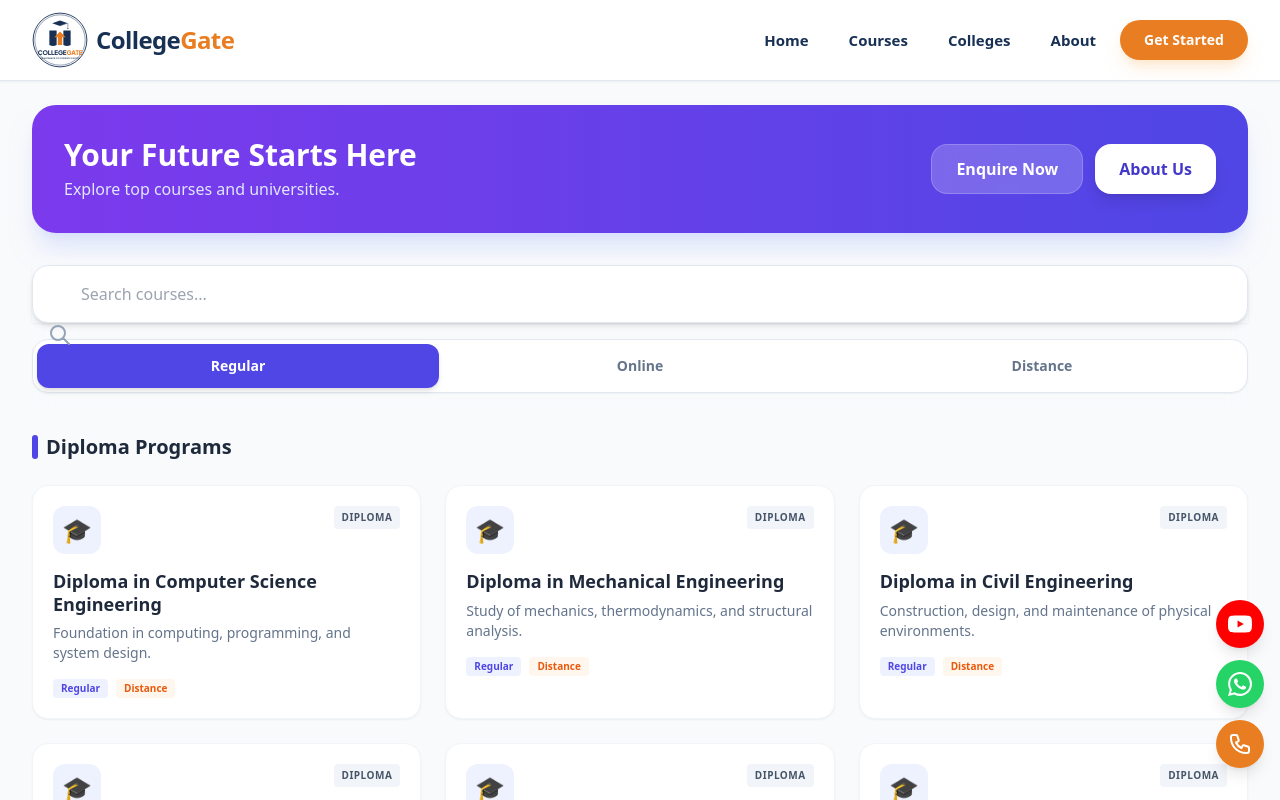
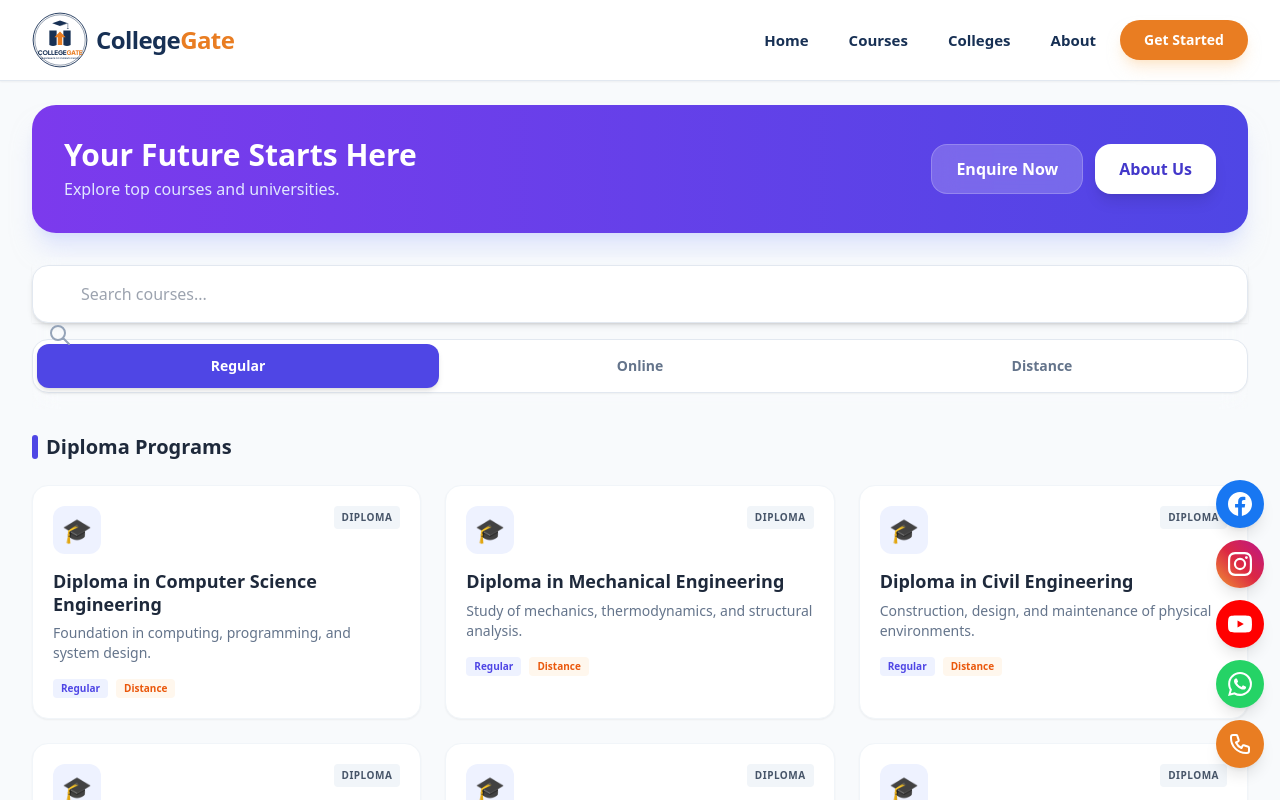
Before and after one commit to sundarammishra007/collegegate.in, a React (Vite) app: page / in a window 1280 px wide. Shown: the top 800 px of the page. Built offline with nearby package versions, Linux system fonts and the light colour scheme; no server answers.

Commit message:
feat: Add social media links to footer
Adds floating social media icons for Facebook and Instagram to the application. These links allow users to easily connect with CollegeGate.in on social platforms.

```diff
--- a/App.tsx
+++ b/App.tsx
@@ -254,10 +254,28 @@
       {/* Floating Contact Buttons */}
       <div className="fixed bottom-20 right-4 z-40 flex flex-col gap-3 md:bottom-8">
           <a
+            href="https://www.facebook.com/share/17zGSaFZo5/"
+            target="_blank"
+            rel="noopener noreferrer"
+            className="bg-[#1877F2] text-white p-3 rounded-full shadow-lg hover:scale-110 transition-transform flex items-center justify-center animate-bounce-in"
+            title="Follow on Facebook"
+          >
+              <svg className="w-6 h-6" fill="currentColor" viewBox="0 0 24 24"><path d="M24 12.073c0-6.627-5.373-12-12-12s-12 5.373-12 12c0 5.99 4.388 10.954 10.125 11.854v-8.385H7.078v-3.469h3.047V9.43c0-3.007 1.792-4.669 4.533-4.669 1.312 0 2.686.235 2.686.235v2.953H15.83c-1.491 0-1.956.925-1.956 1.874v2.25h3.328l-.532 3.469h-2.796v8.385C19.612 23.027 24 18.062 24 12.073z"/></svg>
+          </a>
+          <a
+            href="https://www.instagram.com/collegegate_official?igsh=MTZ6b2d5b3NuMDJ3cg=="
+            target="_blank"
+            rel="noopener noreferrer"
+            className="bg-gradient-to-tr from-[#f09433] via-[#dc2743] to-[#bc1888] text-white p-3 rounded-full shadow-lg hover:scale-110 transition-transform flex items-center justify-center animate-bounce-in delay-75"
+            title="Follow on Instagram"
+          >
+              <svg className="w-6 h-6" fill="currentColor" viewBox="0 0 24 24"><path d="M12 2.163c3.204 0 3.584.012 4.85.07 3.252.148 4.771 1.691 4.919 4.919.058 1.265.069 1.645.069 4.849 0 3.205-.012 3.584-.069 4.849-.149 3.225-1.664 4.771-4.919 4.919-1.266.058-1.644.07-4.85.07-3.204 0-3.584-.012-4.849-.07-3.26-.149-4.771-1.699-4.919-4.92-.058-1.265-.07-1.644-.07-4.849 0-3.204.013-3.583.07-4.849.149-3.227 1.664-4.771 4.919-4.919 1.266-.057 1.645-.069 4.849-.069zM12 0C8.741 0 8.333.014 7.053.072 2.695.272.273 2.69.073 7.052.014 8.333 0 8.741 0 12c0 3.259.014 3.668.072 4.948.2 4.358 2.618 6.78 6.98 6.98C8.333 23.986 8.741 24 12 24c3.259 0 3.668-.014 4.948-.072 4.354-.2 6.782-2.618 6.979-6.98.059-1.28.073-1.689.073-4.948 0-3.259-.014-3.667-.072-4.947-.196-4.354-2.617-6.78-6.979-6.98C15.668.014 15.259 0 12 0zm0 5.838a6.162 6.162 0 100 12.324 6.162 6.162 0 000-12.324zM12 16a4 4 0 110-8 4 4 0 010 8zm6.406-11.845a1.44 1.44 0 100 2.881 1.44 1.44 0 000-2.881z"/></svg>
+          </a>
+          <a
             href="http://www.youtube.com/@CollegeGate007"
             target="_blank"
             rel="noopener noreferrer"
-            className="bg-[#FF0000] text-white p-3 rounded-full shadow-lg hover:scale-110 transition-transform flex items-center justify-center animate-bounce-in"
+            className="bg-[#FF0000] text-white p-3 rounded-full shadow-lg hover:scale-110 transition-transform flex items-center justify-center animate-bounce-in delay-100"
             title="Watch on YouTube"
           >
               <svg className="w-6 h-6" fill="currentColor" viewBox="0 0 24 24"><path d="M23.498 6.186a3.016 3.016 0 0 0-2.122-2.136C19.505 3.545 12 3.545 12 3.545s-7.505 0-9.377.505A3.017 3.017 0 0 0 .502 6.186C0 8.07 0 12 0 12s0 3.93.502 5.814a3.016 3.016 0 0 0 2.122 2.136c1.871.505 9.376.505 9.376.505s7.505 0 9.377-.505a3.015 3.015 0 0 0 2.122-2.136C24 15.93 24 12 24 12s0-3.93-.502-5.814zM9.545 15.568V8.432L15.818 12l-6.273 3.568z"/></svg>
@@ -266,14 +284,14 @@
             href="https://wa.me/917033827101?text=HELLO%20i%20want%20to%20know%20more"
             target="_blank"
             rel="noopener noreferrer"
-            className="bg-[#25D366] text-white p-3 rounded-full shadow-lg hover:scale-110 transition-transform flex items-center justify-center animate-bounce-in delay-75"
+            className="bg-[#25D366] text-white p-3 rounded-full shadow-lg hover:scale-110 transition-transform flex items-center justify-center animate-bounce-in delay-150"
             title="Chat on WhatsApp"
           >
               <svg className="w-6 h-6" fill="currentColor" viewBox="0 0 24 24"><path d="M17.472 14.382c-.297-.149-1.758-.867-2.03-.967-.273-.099-.471-.148-.67.15-.197.297-.767.966-.94 1.164-.173.199-.347.223-.644.075-.297-.15-1.255-.463-2.39-1.475-.883-.788-1.48-1.761-1.653-2.059-.173-.297-.018-.458.13-.606.134-.133.298-.347.446-.52.149-.174.198-.298.298-.497.099-.198.05-.371-.025-.52-.075-.149-.669-1.612-.916-2.207-.242-.579-.487-.5-.669-.51-.173-.008-.371-.01-.57-.01-.198 0-.52.074-.792.372-.272.297-1.04 1.016-1.04 2.479 0 1.462 1.065 2.875 1.213 3.074.149.198 2.096 3.2 5.077 4.487.709.306 1.262.489 1.694.625.712.227 1.36.195 1.871.118.571-.085 1.758-.719 2.006-1.413.248-.694.248-1.289.173-1.413-.074-.124-.272-.198-.57-.347m-5.421 7.403h-.004a9.87 9.87 0 01-5.031-1.378l-.361-.214-3.741.982.998-3.648-.235-.374a9.86 9.86 0 01-1.51-5.26c.001-5.45 4.436-9.884 9.888-9.884 2.64 0 5.122 1.03 6.988 2.898a9.825 9.825 0 012.893 6.994c-.003 5.45-4.437 9.884-9.885 9.884m8.413-18.297A11.815 11.815 0 0012.05 0C5.495 0 .16 5.335.157 11.892c0 2.096.547 4.128 1.588 5.911L.061 24l6.171-1.616a11.879 11.879 0 005.821 1.543h.003c6.556 0 11.89-5.335 11.893-11.893a11.821 11.821 0 00-3.48-8.413Z"/></svg>
           </a>
           <a
             href="tel:+917033827101"
-            className="bg-[#E97D22] text-white p-3 rounded-full shadow-lg hover:scale-110 transition-transform flex items-center justify-center animate-bounce-in delay-150"
+            className="bg-[#E97D22] text-white p-3 rounded-full shadow-lg hover:scale-110 transition-transform flex items-center justify-center animate-bounce-in delay-200"
             title="Call Now"
           >
               <svg className="w-6 h-6" fill="none" stroke="currentColor" viewBox="0 0 24 24"><path strokeLinecap="round" strokeLinejoin="round" strokeWidth={2} d="M3 5a2 2 0 012-2h3.28a1 1 0 01.948.684l1.498 4.493a1 1 0 01-.502 1.21l-2.257 1.13a11.042 11.042 0 005.516 5.516l1.13-2.257a1 1 0 011.21-.502l4.493 1.498a1 1 0 01.684.949V19a2 2 0 01-2 2h-1C9.716 21 3 14.284 3 6V5z" /></svg>
@@ -327,14 +345,26 @@
                 <svg className="w-5 h-5 text-[#E97D22]" fill="none" stroke="currentColor" viewBox="0 0 24 24"><path strokeLinecap="round" strokeLinejoin="round" strokeWidth={2} d="M3 5a2 2 0 012-2h3.28a1 1 0 01.948.684l1.498 4.493a1 1 0 01-.502 1.21l-2.257 1.13a11.042 11.042 0 005.516 5.516l1.13-2.257a1 1 0 011.21-.502l4.493 1.498a1 1 0 01.684.949V19a2 2 0 01-2 2h-1C9.716 21 3 14.284 3 6V5z" /></svg>
                 <span>70338 27101</span>
               </a>
-              <a href="https://wa.me/917033827101" target="_blank" rel="noopener noreferrer" className="flex items-center gap-2 hover:text-white transition-colors text-sm">
+              <div className="flex flex-wrap items-center justify-center md:justify-end gap-4 mt-1">
+                <a href="https://wa.me/917033827101" target="_blank" rel="noopener noreferrer" className="flex items-center gap-1 hover:text-white transition-colors text-sm" title="WhatsApp">
                   <svg className="w-4 h-4 text-[#E97D22]" fill="currentColor" viewBox="0 0 24 24"><path d="M17.472 14.382c-.297-.149-1.758-.867-2.03-.967-.273-.099-.471-.148-.67.15-.197.297-.767.966-.94 1.164-.173.199-.347.223-.644.075-.297-.15-1.255-.463-2.39-1.475-.883-.788-1.48-1.761-1.653-2.059-.173-.297-.018-.458.13-.606.134-.133.298-.347.446-.52.149-.174.198-.298.298-.497.099-.198.05-.371-.025-.52-.075-.149-.669-1.612-.916-2.207-.242-.579-.487-.5-.669-.51-.173-.008-.371-.01-.57-.01-.198 0-.52.074-.792.372-.272.297-1.04 1.016-1.04 2.479 0 1.462 1.065 2.875 1.213 3.074.149.198 2.096 3.2 5.077 4.487.709.306 1.262.489 1.694.625.712.227 1.36.195 1.871.118.571-.085 1.758-.719 2.006-1.413.248-.694.248-1.289.173-1.413-.074-.124-.272-.198-.57-.347m-5.421 7.403h-.004a9.87 9.87 0 01-5.031-1.378l-.361-.214-3.741.982.998-3.648-.235-.374a9.86 9.86 0 01-1.51-5.26c.001-5.45 4.436-9.884 9.888-9.884 2.64 0 5.122 1.03 6.988 2.898a9.825 9.825 0 012.893 6.994c-.003 5.45-4.437 9.884-9.885 9.884m8.413-18.297A11.815 11.815 0 0012.05 0C5.495 0 .16 5.335.157 11.892c0 2.096.547 4.128 1.588 5.911L.061 24l6.171-1.616a11.879 11.879 0 005.821 1.543h.003c6.556 0 11.89-5.335 11.893-11.893a11.821 11.821 0 00-3.48-8.413Z"/></svg>
                   WhatsApp
                 </a>
-              <a href="http://www.youtube.com/@CollegeGate007" target="_blank" rel="noopener noreferrer" className="flex items-center gap-2 hover:text-white transition-colors text-sm">
+                <a href="http://www.youtube.com/@CollegeGate007" target="_blank" rel="noopener noreferrer" className="flex items-center gap-1 hover:text-white transition-colors text-sm" title="YouTube">
                   <svg className="w-4 h-4 text-[#E97D22]" fill="currentColor" viewBox="0 0 24 24"><path d="M23.498 6.186a3.016 3.016 0 0 0-2.122-2.136C19.505 3.545 12 3.545 12 3.545s-7.505 0-9.377.505A3.017 3.017 0 0 0 .502 6.186C0 8.07 0 12 0 12s0 3.93.502 5.814a3.016 3.016 0 0 0 2.122 2.136c1.871.505 9.376.505 9.376.505s7.505 0 9.377-.505a3.015 3.015 0 0 0 2.122-2.136C24 15.93 24 12 24 12s0-3.93-.502-5.814zM9.545 15.568V8.432L15.818 12l-6.273 3.568z"/></svg>
                   YouTube
                 </a>
+              </div>
+              <div className="flex flex-wrap items-center justify-center md:justify-end gap-4 mt-1">
+                <a href="https://www.facebook.com/share/17zGSaFZo5/" target="_blank" rel="noopener noreferrer" className="flex items-center gap-1 hover:text-white transition-colors text-sm" title="Facebook">
+                  <svg className="w-4 h-4 text-[#E97D22]" fill="currentColor" viewBox="0 0 24 24"><path d="M24 12.073c0-6.627-5.373-12-12-12s-12 5.373-12 12c0 5.99 4.388 10.954 10.125 11.854v-8.385H7.078v-3.469h3.047V9.43c0-3.007 1.792-4.669 4.533-4.669 1.312 0 2.686.235 2.686.235v2.953H15.83c-1.491 0-1.956.925-1.956 1.874v2.25h3.328l-.532 3.469h-2.796v8.385C19.612 23.027 24 18.062 24 12.073z"/></svg>
+                  Facebook
+                </a>
+                <a href="https://www.instagram.com/collegegate_official?igsh=MTZ6b2d5b3NuMDJ3cg==" target="_blank" rel="noopener noreferrer" className="flex items-center gap-1 hover:text-white transition-colors text-sm" title="Instagram">
+                  <svg className="w-4 h-4 text-[#E97D22]" fill="currentColor" viewBox="0 0 24 24"><path d="M12 2.163c3.204 0 3.584.012 4.85.07 3.252.148 4.771 1.691 4.919 4.919.058 1.265.069 1.645.069 4.849 0 3.205-.012 3.584-.069 4.849-.149 3.225-1.664 4.771-4.919 4.919-1.266.058-1.644.07-4.85.07-3.204 0-3.584-.012-4.849-.07-3.26-.149-4.771-1.699-4.919-4.92-.058-1.265-.07-1.644-.07-4.849 0-3.204.013-3.583.07-4.849.149-3.227 1.664-4.771 4.919-4.919 1.266-.057 1.645-.069 4.849-.069zM12 0C8.741 0 8.333.014 7.053.072 2.695.272.273 2.69.073 7.052.014 8.333 0 8.741 0 12c0 3.259.014 3.668.072 4.948.2 4.358 2.618 6.78 6.98 6.98C8.333 23.986 8.741 24 12 24c3.259 0 3.668-.014 4.948-.072 4.354-.2 6.782-2.618 6.979-6.98.059-1.28.073-1.689.073-4.948 0-3.259-.014-3.667-.072-4.947-.196-4.354-2.617-6.78-6.979-6.98C15.668.014 15.259 0 12 0zm0 5.838a6.162 6.162 0 100 12.324 6.162 6.162 0 000-12.324zM12 16a4 4 0 110-8 4 4 0 010 8zm6.406-11.845a1.44 1.44 0 100 2.881 1.44 1.44 0 000-2.881z"/></svg>
+                  Instagram
+                </a>
+              </div>
             </div>
 
           </div>
```
Lines whose indentation alone changed are shown as unchanged.
